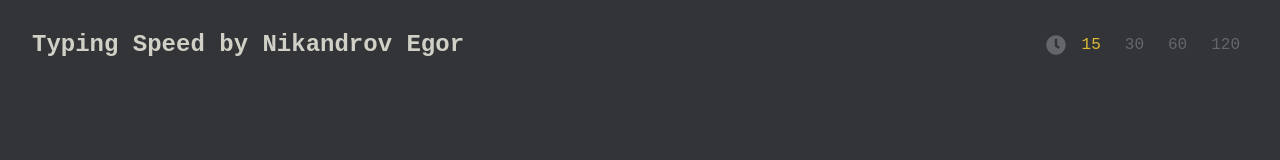
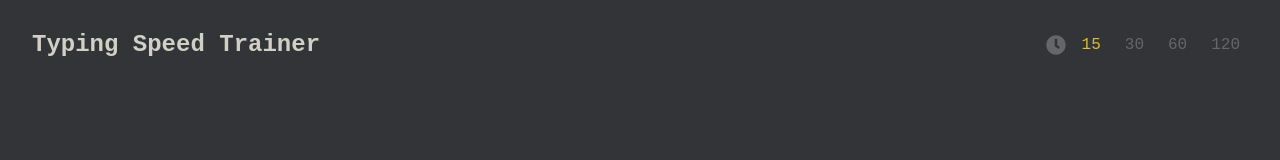
Before and after one commit to Fanerk1ken/Poizon-api, a React (Vite) app: page / in a window 1280 px wide. Shown: the top 160 px of the page. Built offline with nearby package versions, Linux system fonts and the light colour scheme; no server answers.

Commit message:
1.Изменил заголовок

```diff
--- a/src/components/current-text/current-text.tsx
+++ b/src/components/current-text/current-text.tsx
@@ -125,7 +125,7 @@ const CurrentText: React.FC = () => {
     return (
         <div className={styles.container}>
             <div className={styles.header}>
-                <h1 className={styles.title}>Typing Speed by Nikandrov Egor</h1>
+                <h1 className={styles.title}>Typing Speed Trainer</h1>
                 <TimeSelector onTimeSelect={handleTimeSelect} selectedTime={selectedTime}/>
             </div>
             <div className={styles.contentArea}>
```
